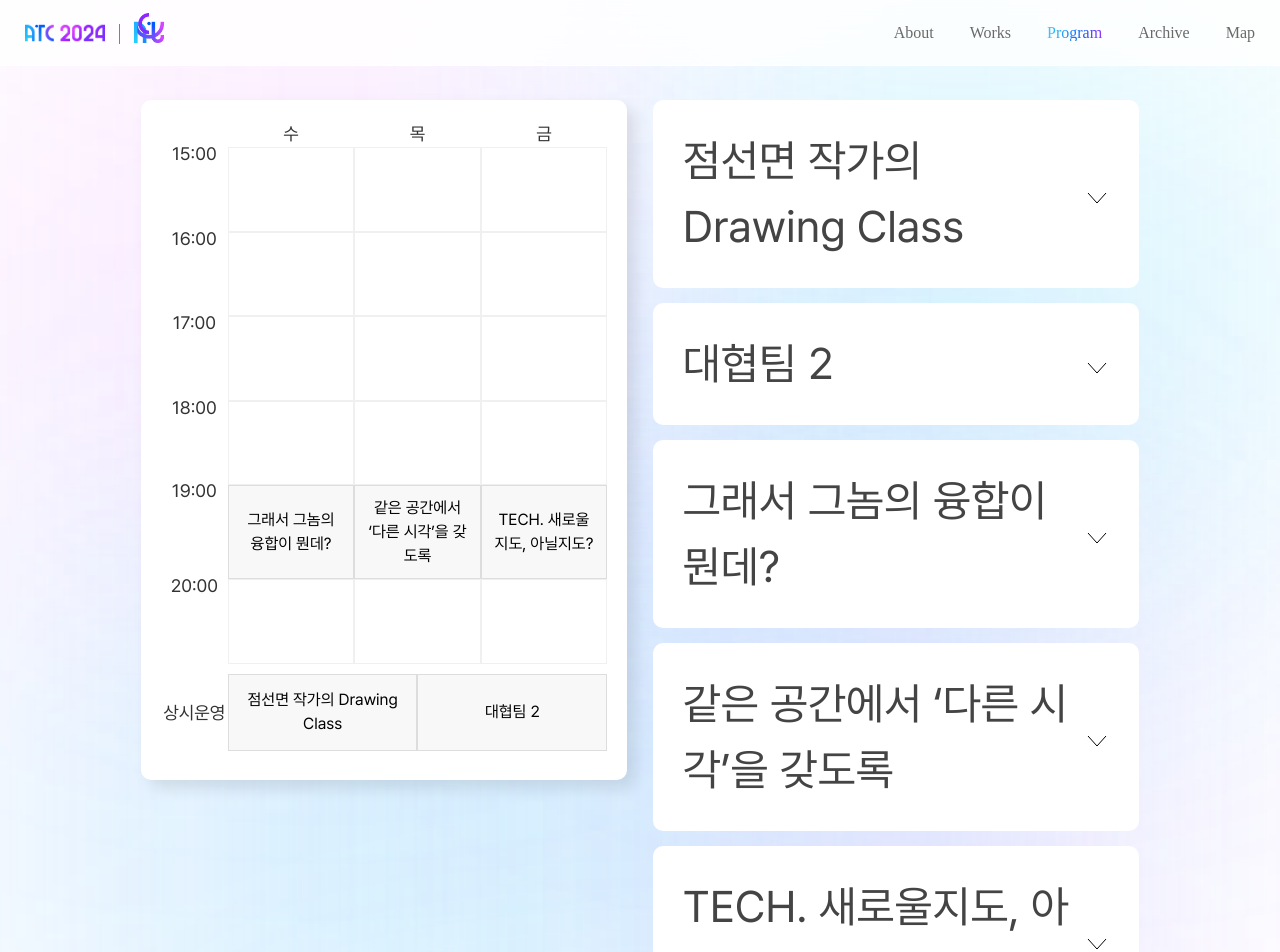
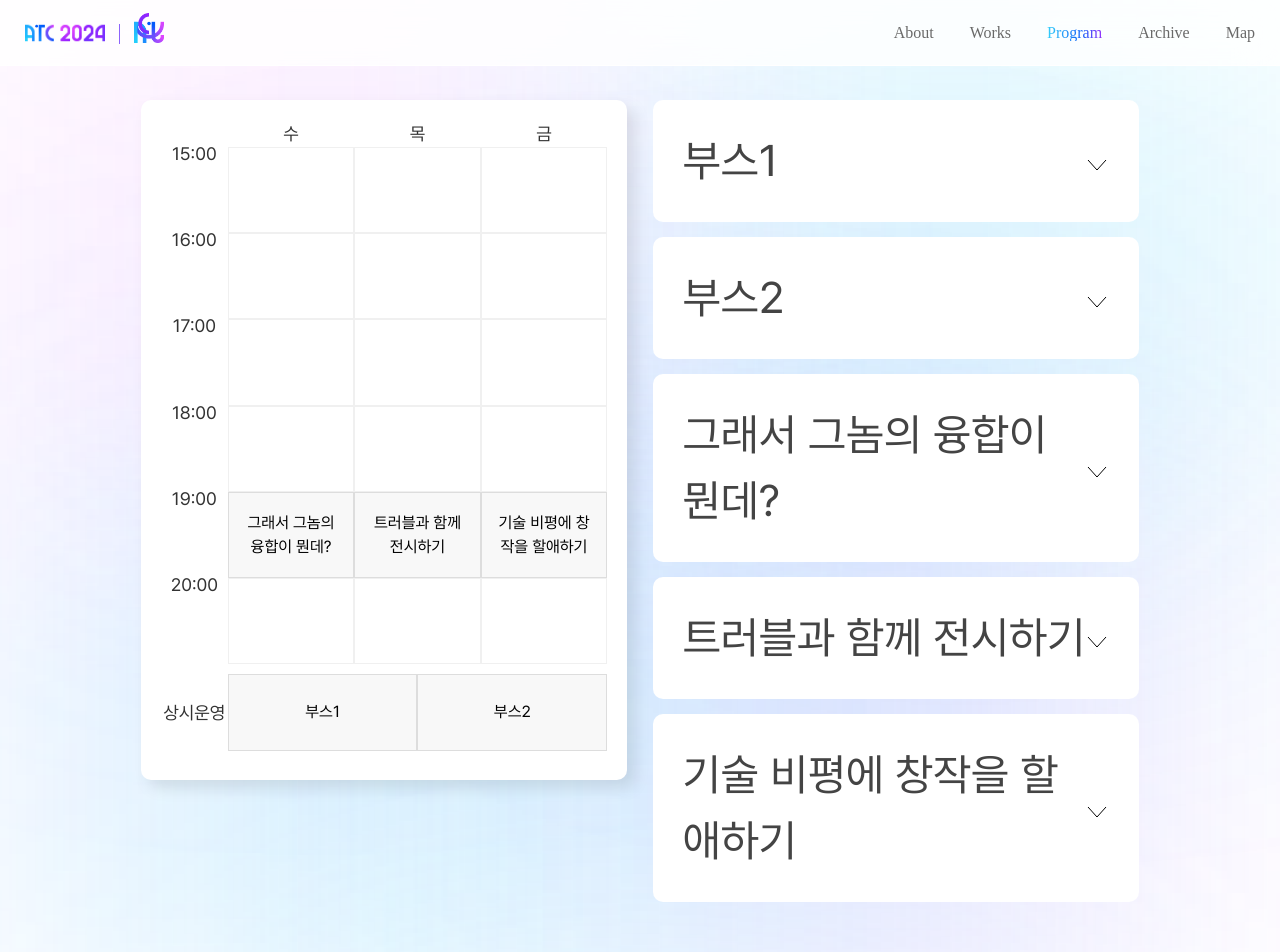
Before and after one commit to rmdnps10/ATC2024, a Next.js app: page /program in a window 1280 px wide. Shown: the top 952 px of the page. Built offline with nearby package versions, Linux system fonts and the light colour scheme.

Commit message:
Chore: 프로그램 컨텐츠 최신사항 반영 #13

```diff
--- a/src/app/(main)/program/page.js
+++ b/src/app/(main)/program/page.js
@@ -62,41 +62,41 @@ export default function ProgramPage() {
       endTime: '20:00',
       location: '서강대학교 하비에르관 5F 이머시브홀',
       description:
-        "노상호의 작업을 중심으로 '융합예술'이 가지고 있는 한계와 오해에 관하여 논하고 함께 고민합니다. 또한 아테커의 고민에 대한 이야기를 나눕니다."
+        "노상호의 작업을 중심으로 '융합예술'이 가지고 있는 한계와 오해에 관하여 논하고 함께 고민합니다."
     },
     {
       id: 'program2',
-      title: '같은 공간에서 ‘다른 시각’을 갖도록',
+      title: '트러블과 함께 전시하기',
       day: '목',
       startTime: '19:00',
       endTime: '20:00',
       location: '서강대학교 하비에르관 5F 이머시브홀',
       description:
-        '큐레이터의 시선으로 보는 전시 기획에 관한 이야기를 합니다. 큐레이터가 “전시를 만드는 방법”에 대한 관점을 다룹니다. (설명 미정)'
+        '트러블과 함께 하라”에서 트러블(Trouble)의 어원은 "불러일으키다. 애매하게 만들다. 방해하다"에서 온 것이다. 프로블럼(Problem)이 해결책을 제시하는 것과 연결되어 있는 반면, 트러블은 하나의 원인으로 환원되지도, 깔끔하게 정리되지도 않는다. 오히려 문제해결을 위해 상황을 잘 정리하는 것 보다 뒤섞어버리는 쪽에 가깝다. 트러블은 지나친 단순화와 싸우며, 지금 당장 가능한 응답을 불러일으키는 능력을 키우는 것을 말한다. 본 강의는 지금까지 기획한 여러 전시들을 돌아보며 트러블과 함께 하는 전시의 몇 가지 원칙에 대해 이야기하고자 한다.'
     },
     {
       id: 'program3',
-      title: 'TECH. 새로울지도, 아닐지도?',
+      title: '기술 비평에 창작을 할애하기',
       day: '금',
       startTime: '19:00',
       endTime: '20:00',
       location: '서강대학교 하비에르관 5F 이머시브홀',
       description:
-        '아트&테크놀로지학과가 만들어졌을 2013년의 TECH와 지금의 TECH는 같은가? 또한 매년 새로운 기술들이 새롭다고 하지만 정말 새로운 것일까?'
+        '기술을 기반으로 창작하는 사람들에게 기술은 어떠한 표현의 도구나 창작의 재료가 되는 경우가 많다. 세 명의 여성 멤버로 이루어진 포킹룸은 기술을 도구나 재료로 보기보다 기술을 다루는 사람들 (개발자, 교육자, 사용자 등)의 문화에서 만들어진 기술 사회에 비평적으로 접근하는 것에 관심을 가지고 있다. 이번 강연에서 연사는 기술 기반의 창작 활동의 의의를 기술 문화를 일구어가는 공동체적인 것으로 보고, 기술은 과연 중립적인가, 기술의 실패는 무엇을 의미하는가, 와 같은 질문을 던지며 기술-창작의 이야기의 폭을 넓혀가고자 한다.'
     }
   ]
   const alwaysAvailablePrograms = [
     {
       id: 'always1',
-      title: '점선면 작가의 Drawing Class',
+      title: '부스1',
       location: '서강대학교 하비에르관 5F Fabrication Lab',
-      description: '점선면 작가가 진행하는 드로잉 클래스.'
+      description: '설명'
     },
     {
       id: 'always2',
-      title: '대협팀 2',
+      title: '부스2',
       location: '서강대학교 하비에르관 4F 신영균스튜디오',
-      description: '상시운영 프로그램 2 설명'
+      description: '설명'
     }
   ]
 
--- a/src/app/(main)/program/page.module.css
+++ b/src/app/(main)/program/page.module.css
@@ -355,4 +355,5 @@
   padding-top: 1.6rem;
   font-size: 1.4rem;
   color: #444444;
+  word-break: keep-all;
 }
```
